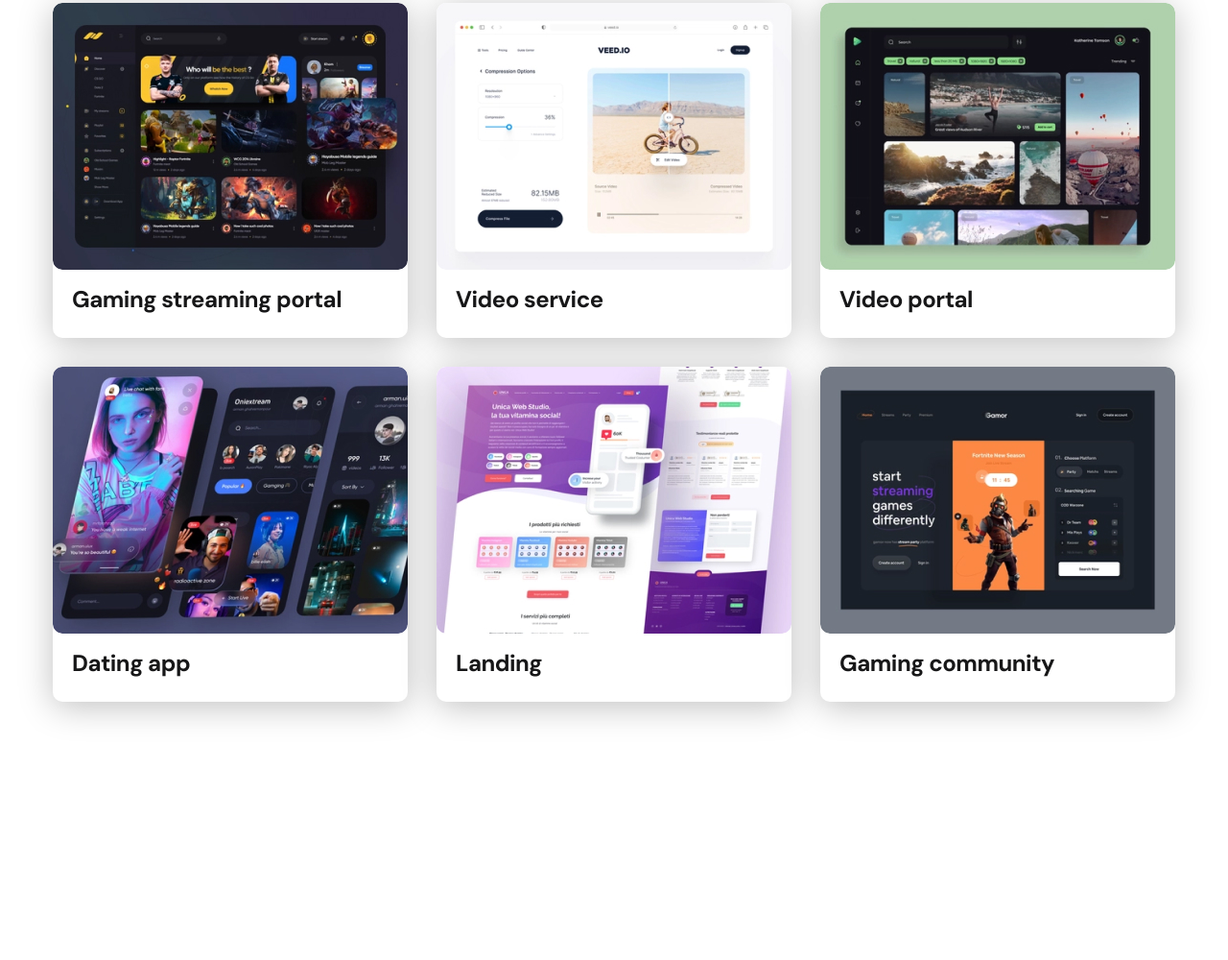
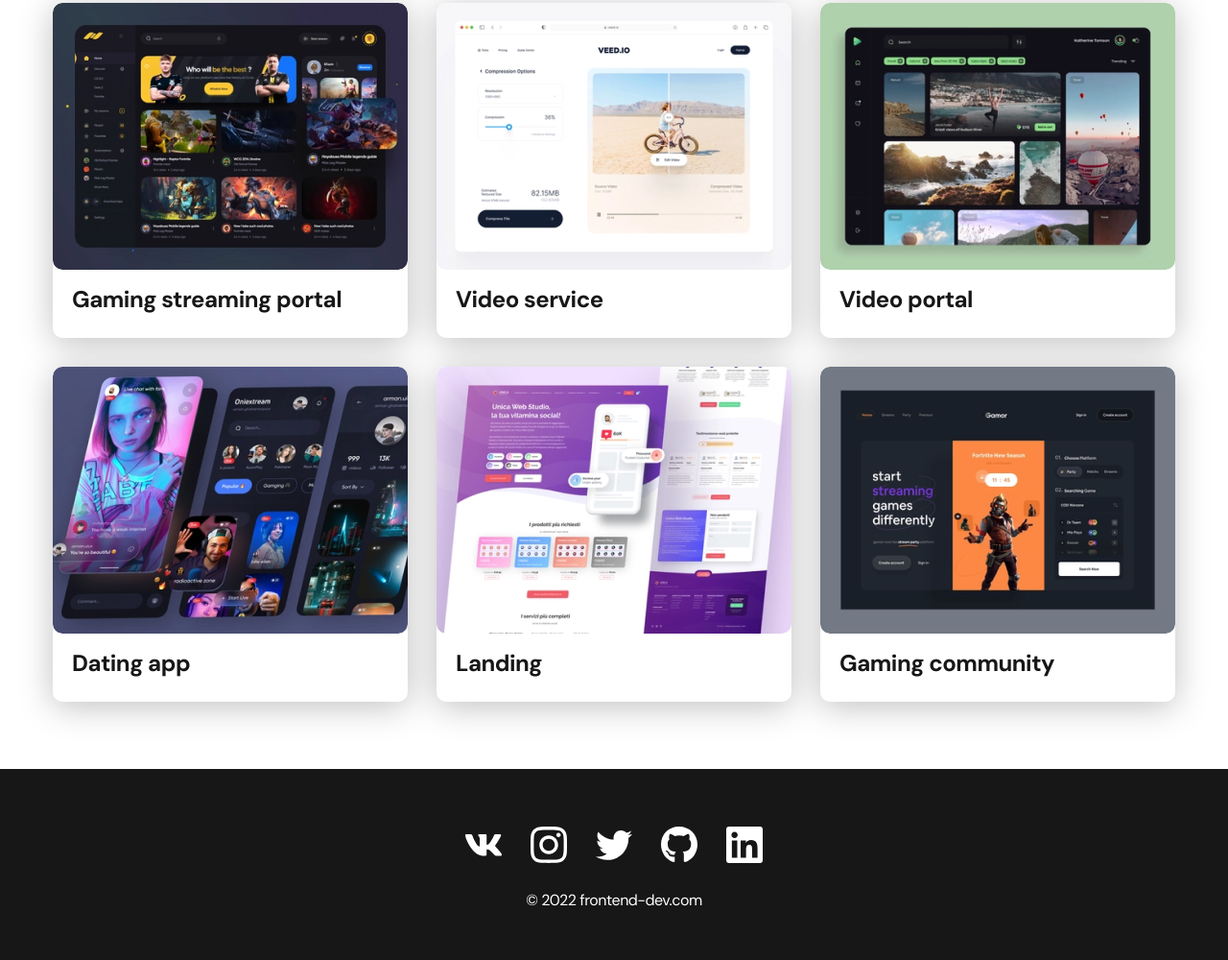
Before and after one commit to markdamolotov/react_freelancer_portfolio, a plain HTML site: page index.html in a window 1280 px wide. Shown: the part 965-1965 px from the top of the page at 96% size. Before the commit the page ends 1766 px from the top, so only its background shows below. Drawn offline with Linux system fonts and the light colour scheme.

Commit message:
add footer

```diff
--- a/css/main.css
+++ b/css/main.css
@@ -32,6 +32,7 @@ html, body {
 .section {
   padding: 70px 0;
 }
+
 .title-1 {
   margin-bottom: 60px;
   font-size: 60px;
@@ -39,6 +40,10 @@ html, body {
   line-height: 1.3;
   text-align: center;
   color: var(--accent);
+}
+
+.none {
+  display: none !important;
 }
 
 /* nav */
@@ -204,3 +209,34 @@ html, body {
   line-height: 1.3;
   color: var(--page-text);
 }
+
+/* footer */
+
+.footer {
+  padding: 60px 0 50px;
+  background-color: var(--dark-bg);
+}
+
+.footer__wrapper {
+  display: flex;
+  flex-direction: column;
+  align-items: center;
+  row-gap: 27px;
+}
+
+.socials {
+  display: flex;
+  justify-content: center;
+  align-items: center;
+  column-gap: 30px;
+}
+
+.copyright {
+  font-size: 16px;
+  line-height: 1.5;
+  color: var(--header-text);
+}
+
+.copyright p + p {
+  margin-top: 0.5em;
+}
--- a/index.html
+++ b/index.html
@@ -77,6 +77,23 @@
     </div>
   </main>
 
+  <footer class="footer">
+    <div class="container">
+      <div class="footer__wrapper">
+        <ul class="socials">
+          <li class="socials__item"><a href="#!"><img src="./img/icons/vk.svg" alt="vk" class="icon"></a></li>
+          <li class="socials__item"><a href="#!"><img src="./img/icons/instagram.svg" alt="vk" class="icon"></a></li>
+          <li class="socials__item"><a href="#!"><img src="./img/icons/twitter.svg" alt="vk" class="icon"></a></li>
+          <li class="socials__item"><a href="#!"><img src="./img/icons/github.svg" alt="vk" class="icon"></a></li>
+          <li class="socials__item"><a href="#!"><img src="./img/icons/linkedIn.svg" alt="vk" class="icon"></a></li>
+        </ul>
+        <div class="copyright">
+          <p>© 2022 frontend-dev.com</p>
+        </div>
+      </div>
+    </div>
+  </footer>
+
   <script src="./js/main.js"></script>
 </body>
 </html>
```
Also changed, not shown: img/icons/github.svg (added), img/icons/instagram.svg (added), img/icons/linkedIn.svg (added), img/icons/twitter.svg (added), img/icons/vk.svg (added).
